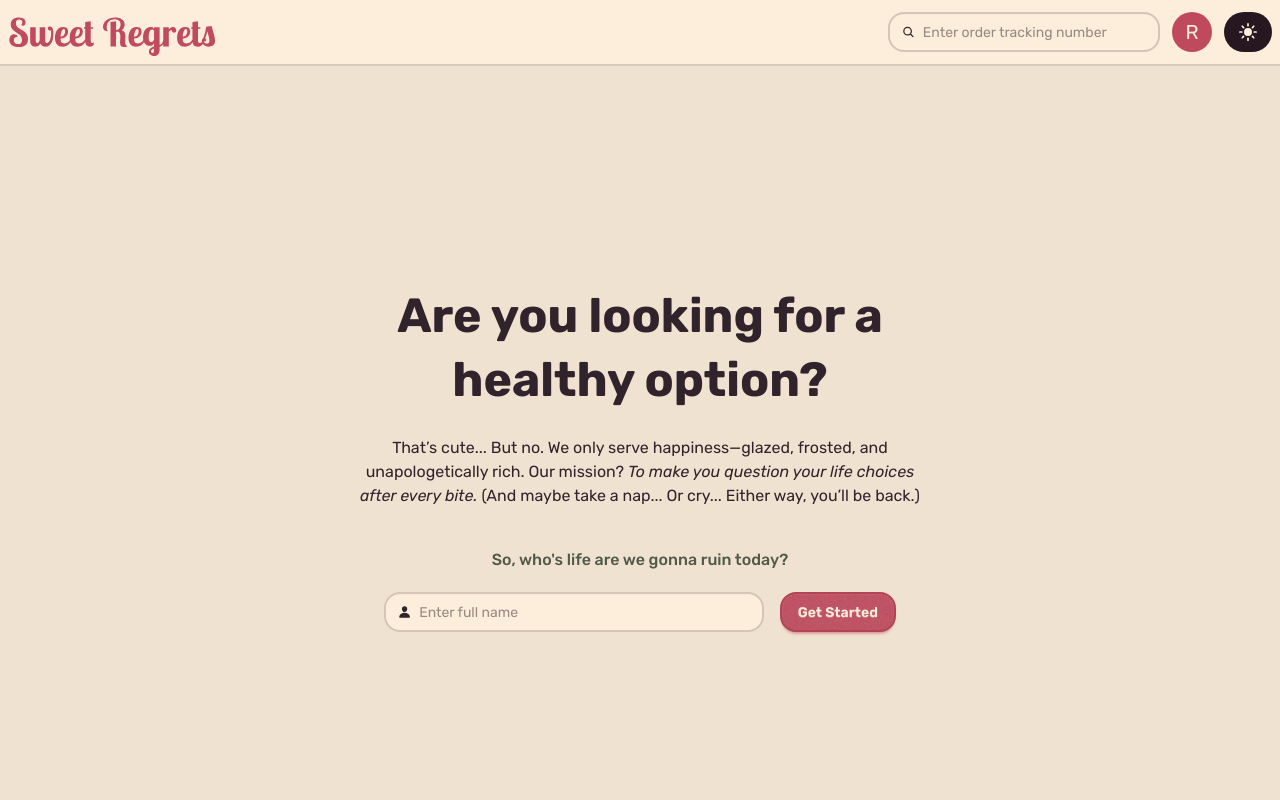
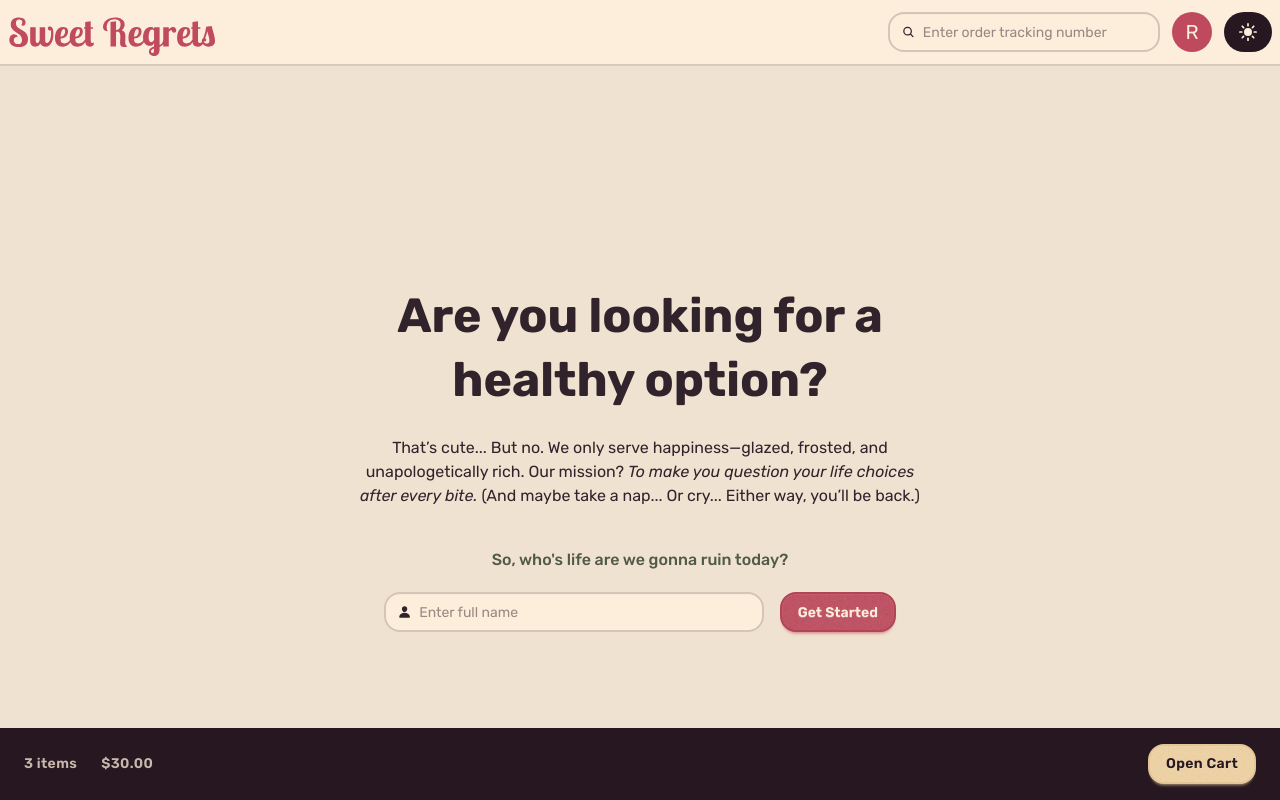
Before and after one commit to russelhanapi/sweet-regrets, a React (Vite) app: page / in a window 1280 px wide. Built offline with nearby package versions, Linux system fonts and the light colour scheme.

Commit message:
feat: add content and style to CartOverview
- Created CartOverview to show the number of items and total price.
- Integrated CartOverview into AppLayout to provide a persistent cart summary.

```diff
--- a/src/components/layouts/AppLayout.jsx
+++ b/src/components/layouts/AppLayout.jsx
@@ -1,6 +1,7 @@
 import React from 'react';
 import HeaderNav from './HeaderNav';
 import { Outlet } from 'react-router-dom';
+import CartOverview from '../../features/cart/CartOverview';
 
 function AppLayout() {
   return (
@@ -9,6 +10,7 @@ function AppLayout() {
       <main className='overflow-y-auto'>
         <Outlet />
       </main>
+      <CartOverview />
     </div>
   );
 }
--- /dev/null
+++ b/src/features/cart/CartOverview.jsx
@@ -0,0 +1,19 @@
+import Button from '../../components/ui/Button';
+
+function CartOverview() {
+  return (
+    <div className='bg-neutral text-neutral-content/75'>
+      <div className='max-container mx-auto flex items-center justify-between px-6 py-4 text-sm font-semibold tracking-wide'>
+        <p className='flex flex-col sm:flex-row sm:items-center sm:space-x-6'>
+          <span>3 items</span>
+          <span>$30.00</span>
+        </p>
+        <Button to='/cart' type='secondary' isFullWidth={false}>
+          Open Cart
+        </Button>
+      </div>
+    </div>
+  );
+}
+
+export default CartOverview;
```
